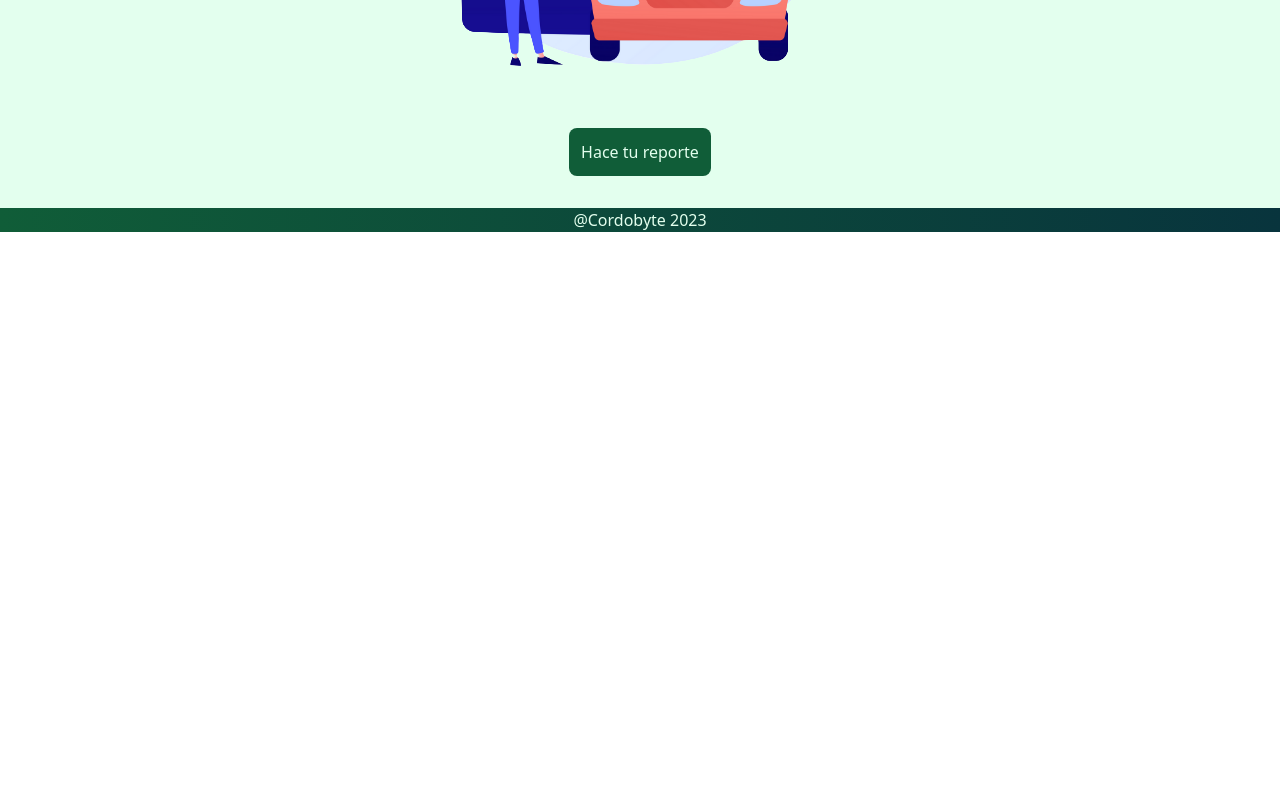
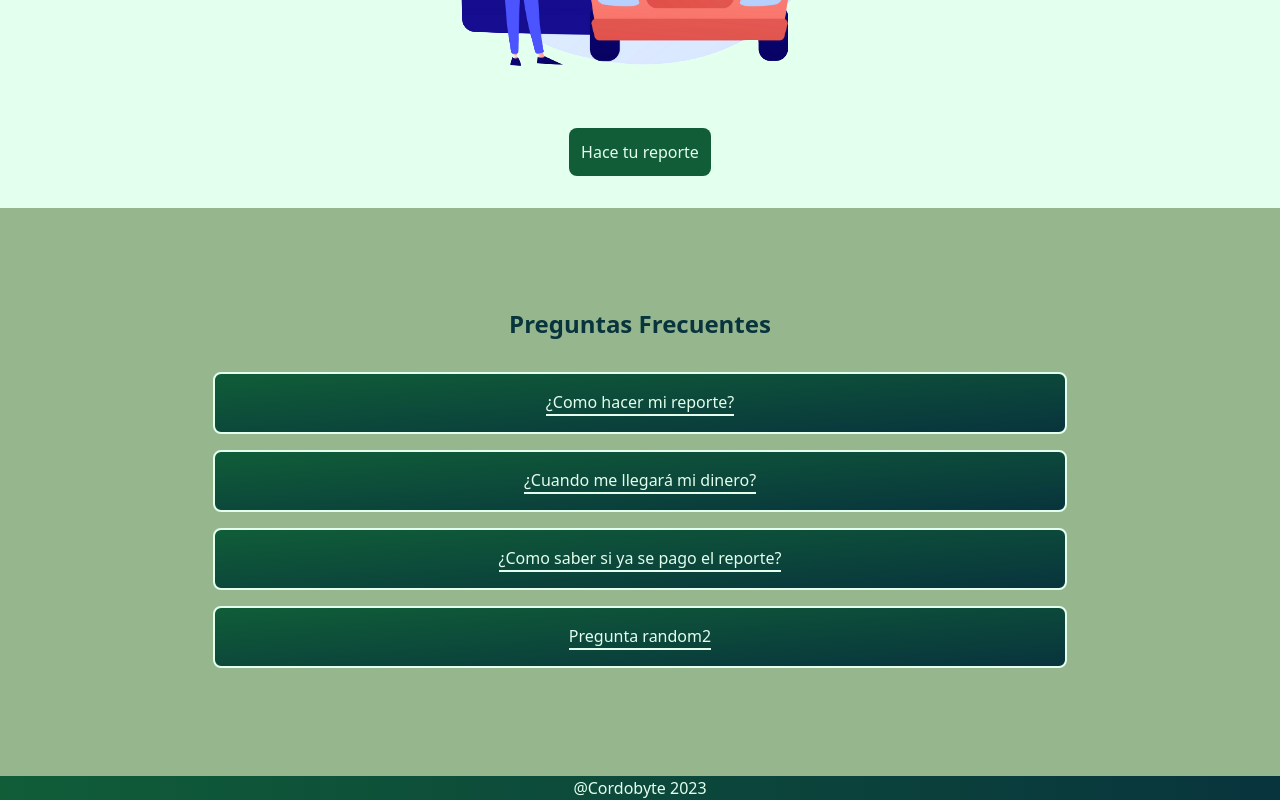
Before and after one commit to Braifz/frontend-report-app, a Next.js app: page / in a window 1280 px wide. Shown: the part 624-1424 px from the top of the page. Before the commit the page ends 856 px from the top, so only its background shows below. Built offline with nearby package versions, Linux system fonts and the light colour scheme; what wagmi would draw is missing.

Commit message:
render component FAQs

```diff
--- a/src/pages/index.tsx
+++ b/src/pages/index.tsx
@@ -1,12 +1,34 @@
 import { Navbar } from "@/components/Navbar/Navbar";
 import { Presentation } from "@/components/Presentation/Presentation";
 import { Layout } from "@/components/Layout/Layout";
+import { FAQs } from "@/components/FAQs/FAQs";
 
 export default function Home() {
   return (
     <div>
       <Layout>
         <Presentation />
+        <div className="flex flex-col items-center justify-center w-full  bg-light pt-[100px] pb-[100px]">
+          <h1 className="text-2xl text-dark text-center font-bold w-2/3 mb-[24px] ">
+            Preguntas Frecuentes
+          </h1>
+          <FAQs
+            label="¿Como hacer mi reporte?"
+            content="Lorem Ipsum is simply dummy text of the printing and typesetting industry. Lorem Ipsum has been the industry's standard dummy text ever since the 1500s, when an unknown printer took a galley of type and scrambled it to make a type specimen book. It has survived not only five centuries, but also the leap into electronic typesetting, remaining essentially unchanged. It was popularised in the 1960s with the release of Letraset sheets containing Lorem Ipsum passages, and more recently with desktop publishing software like Aldus PageMaker including versions of Lorem Ipsum."
+          />
+          <FAQs
+            label="¿Cuando me llegará mi dinero?"
+            content="Lorem Ipsum is simply dummy text of the printing and typesetting industry. Lorem Ipsum has been the industry's standard dummy text ever since the 1500s, when an unknown printer took a galley of type and scrambled it to make a type specimen book. It has survived not only five centuries, but also the leap into electronic typesetting, remaining essentially unchanged. It was popularised in the 1960s with the release of Letraset sheets containing Lorem Ipsum passages, and more recently with desktop publishing software like Aldus PageMaker including versions of Lorem Ipsum."
+          />
+          <FAQs
+            label="¿Como saber si ya se pago el reporte?"
+            content="Lorem Ipsum is simply dummy text of the printing and typesetting industry. Lorem Ipsum has been the industry's standard dummy text ever since the 1500s, when an unknown printer took a galley of type and scrambled it to make a type specimen book. It has survived not only five centuries, but also the leap into electronic typesetting, remaining essentially unchanged. It was popularised in the 1960s with the release of Letraset sheets containing Lorem Ipsum passages, and more recently with desktop publishing software like Aldus PageMaker including versions of Lorem Ipsum."
+          />
+          <FAQs
+            label="Pregunta random2"
+            content="Lorem Ipsum is simply dummy text of the printing and typesetting industry. Lorem Ipsum has been the industry's standard dummy text ever since the 1500s, when an unknown printer took a galley of type and scrambled it to make a type specimen book. It has survived not only five centuries, but also the leap into electronic typesetting, remaining essentially unchanged. It was popularised in the 1960s with the release of Letraset sheets containing Lorem Ipsum passages, and more recently with desktop publishing software like Aldus PageMaker including versions of Lorem Ipsum."
+          />
+        </div>
       </Layout>
     </div>
   );
```
